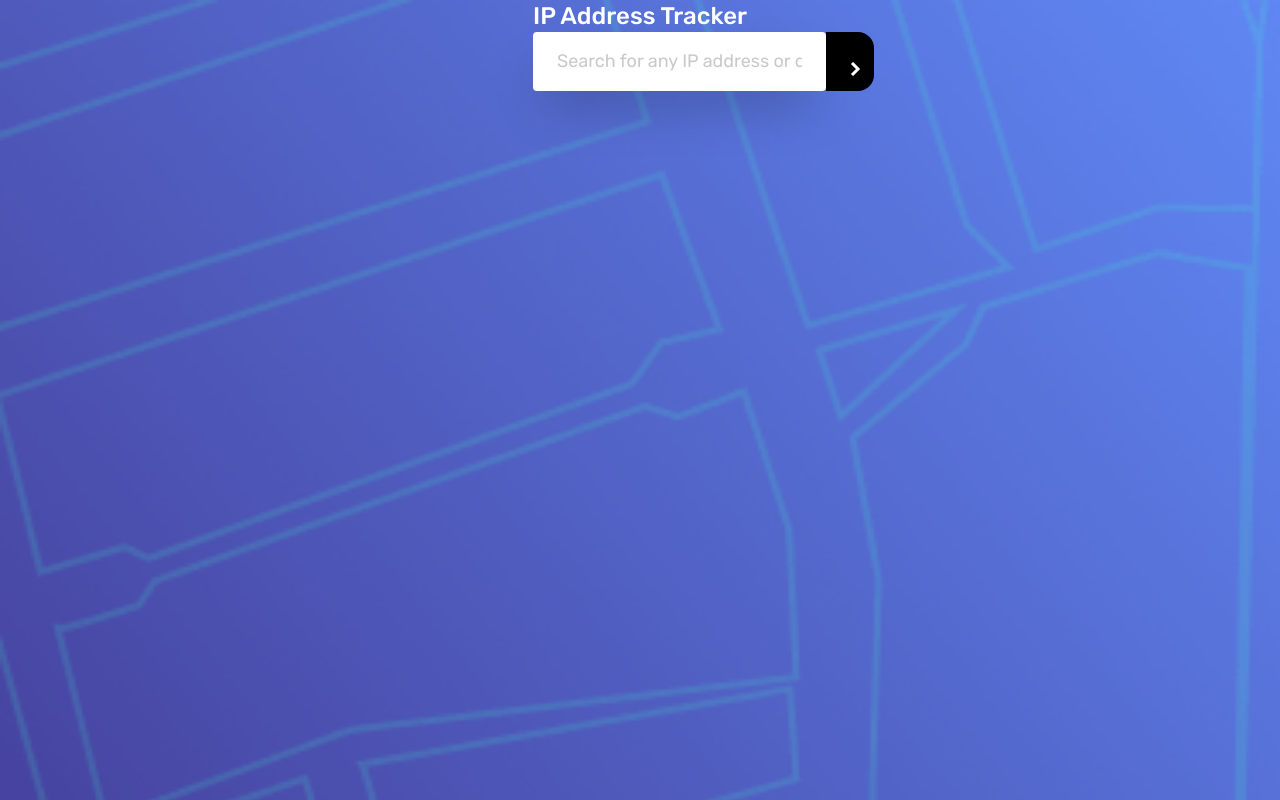
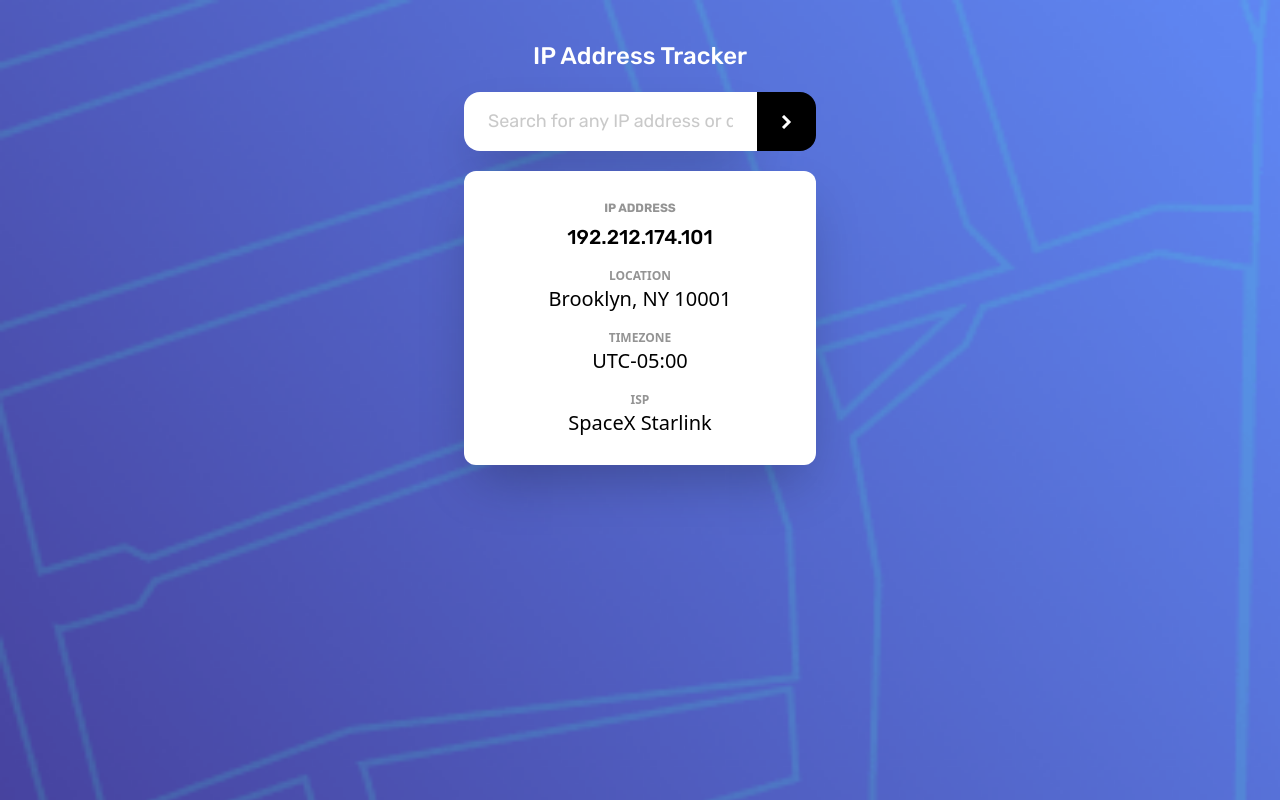
Before and after one commit to JeffTunner/IP-Address-Tracker, a React (Vite) app: page / in a window 1280 px wide. Shown: the top 800 px of the page. Built offline with nearby package versions, Linux system fonts and the light colour scheme.

Commit message:
more progress

```diff
--- /dev/null
+++ b/src/components/InfoCard.jsx
@@ -0,0 +1,28 @@
+
+function InfoCard() {
+
+    return(
+        <section className="flex flex-col items-center gap-4 shadow-2xl py-7 rounded-xl w-full bg-white">
+            <div className="flex flex-col items-center gap-1.5 font-rubik">
+                <h1 className="text-[12px] text-gray font-bold">IP ADDRESS</h1>
+                <p className="text-xl font-medium">192.212.174.101</p>
+            </div>
+
+            <div className="flex flex-col items-center">
+                <h1 className="text-[12px] text-gray font-bold">LOCATION</h1>
+                <p className="text-xl font-medium">Brooklyn, NY 10001</p>
+            </div>
+
+            <div className="flex flex-col items-center">
+                <h1 className="text-[12px] text-gray font-bold">TIMEZONE</h1>
+                <p className="text-xl font-medium">UTC-05:00</p>
+            </div>
+
+            <div className="flex flex-col items-center">
+                <h1 className="text-[12px] text-gray font-bold">ISP</h1>
+                <p className="text-xl font-medium">SpaceX Starlink</p>
+            </div>
+        </section>
+    );
+}
+export default InfoCard;
--- a/src/components/MainContainer.jsx
+++ b/src/components/MainContainer.jsx
@@ -1,18 +1,20 @@
 import SearchBar from "./SearchBar"
 import BgMobile from "../assets/pattern-bg-mobile.png";
 import BgDesktop from "../assets/pattern-bg-desktop.png";
+import InfoCard from "./InfoCard";
 
 function MainContainer() {
 
     return (
-        <main className="flex flex-col items-center">
-            <div className="relative">
+        <main className="flex flex-col items-center h-screen">
+            {<div className="relative">
                 <img src={BgMobile} alt="Bg-Mobile"
                 className="w-screen "/>
-            </div>
-            <section className="absolute">
+            </div>}
+            <section className="flex flex-col gap-5 absolute mt-10 items-center">
                 <h1 className="font-rubik text-white text-2xl font-medium">IP Address Tracker</h1>
                 <SearchBar />
+                <InfoCard />
             </section>
 
         </main>
--- a/src/components/SearchBar.jsx
+++ b/src/components/SearchBar.jsx
@@ -2,13 +2,13 @@ import Arrow from '../assets/icon-arrow.svg'
 function SearchBar() {
 
     return(
-        <div className='flex absolute'>
+        <div className='flex'>
             <input type="text"
             placeholder="Search for any IP address or domain"
-            className='px-6 py-4 border-darkGray text-input font-rubik text-gray shadow-2xl bg-white rounded'
+            className='px-6 py-4 border-darkGray text-input font-rubik text-gray shadow-2xl bg-white rounded-l-2xl'
             />
             <button className='bg-black px-6 py-4 rounded-r-2xl cursor-pointer hover:bg-darkGray transition-all ease-in-out'>
-                <img src={Arrow} alt="Arrow" className='absolute'/>
+                <img src={Arrow} alt="Arrow" />
             </button>
         </div>
     );
```
